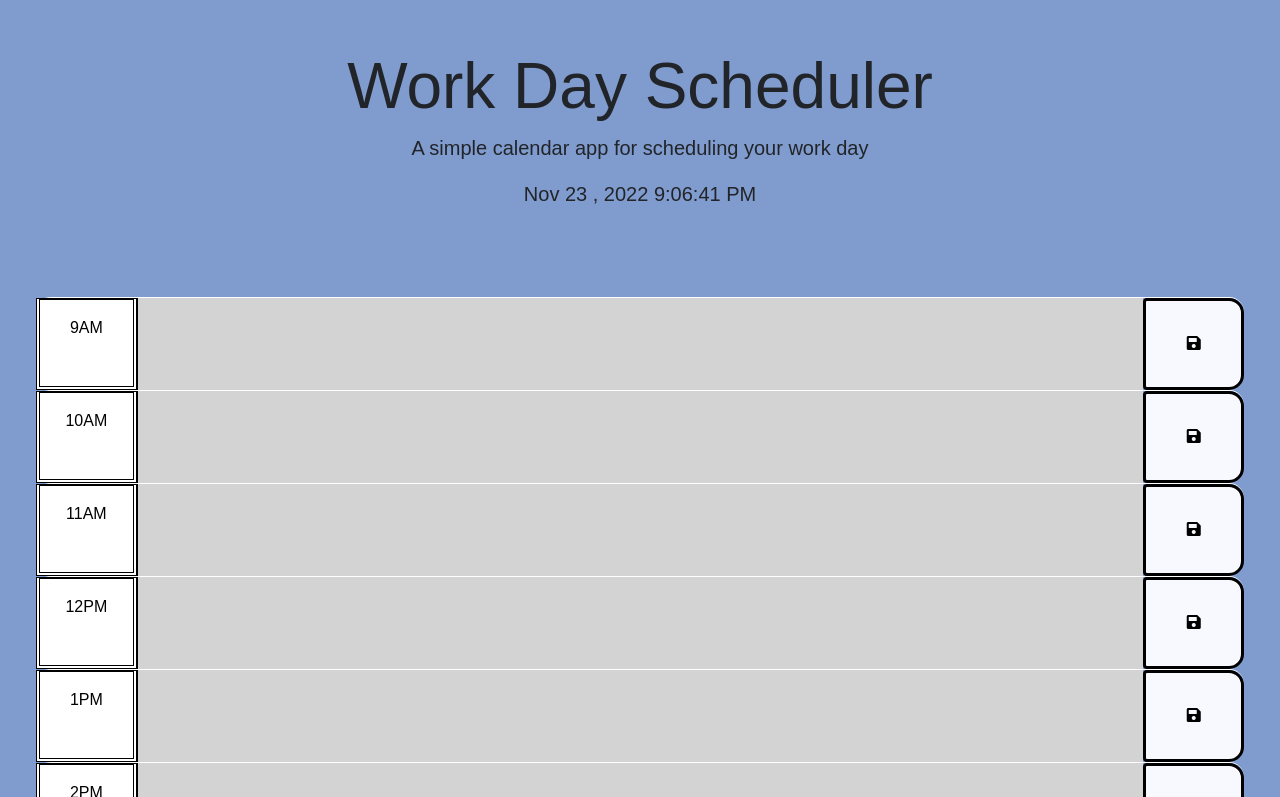
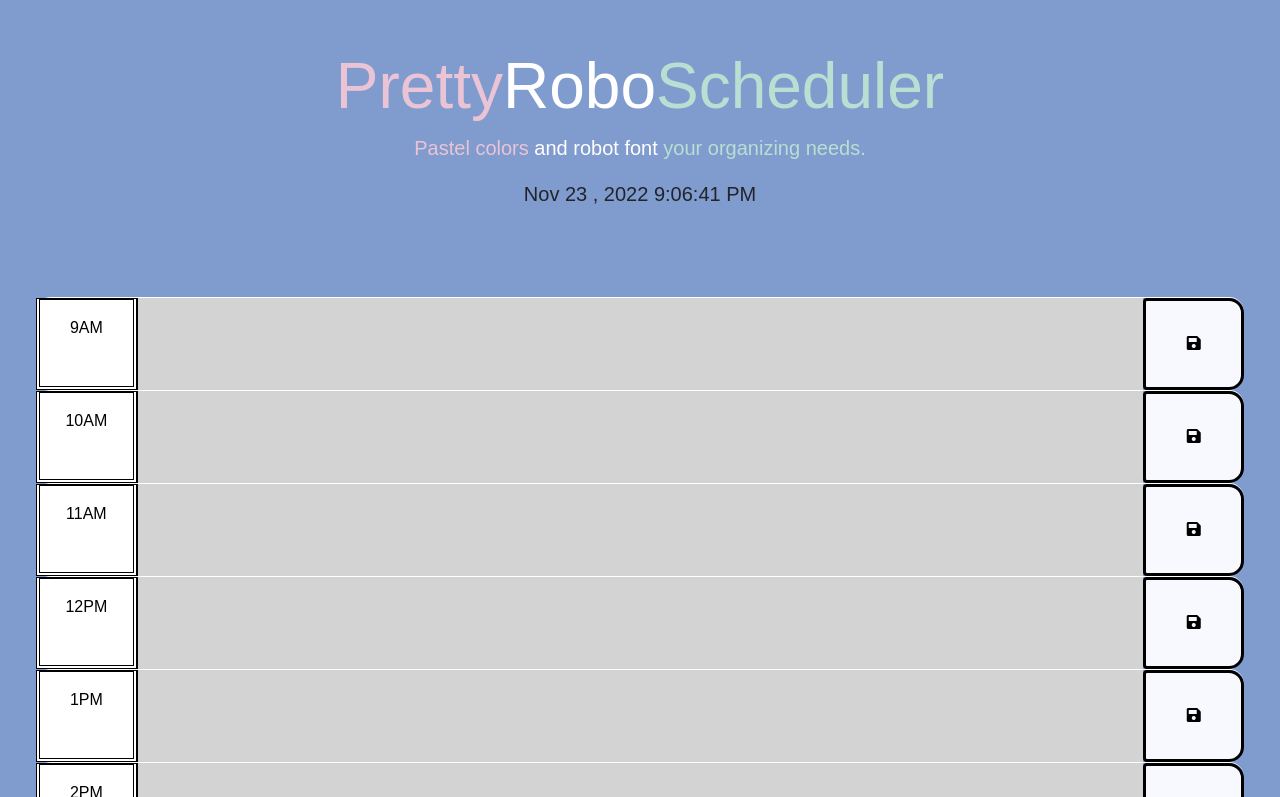
Before and after one commit to devitodev/prettyroboscheduler, a plain HTML site: page Develop/index.html in a window 1280 px wide. Shown: the top 797 px of the page. Drawn offline with nearby package versions, Linux system fonts and the light colour scheme; a web font is replaced by a local one.

Commit message:
made the website prettier

```diff
--- a/Develop/index.html
+++ b/Develop/index.html
@@ -30,27 +30,17 @@
       integrity="sha256-iu/zLUB+QgISXBLCW/mcDi/rnf4m4uEDO0wauy76x7U="
       crossorigin="anonymous"
     ></script>
-    <title>Scheduler</title>
+    <title>P.R. Scheduler</title>
   </head>
 
   <body>
     <header class="p-5 mb-4">
-      <h1 class="display-3">Work Day Scheduler</h1>
-      <p class="lead">A simple calendar app for scheduling your work day</p>
+      <h1 class="display-3"><span class="pretty">Pretty</span>  <span class="robo"> Robo </span> <span class="sched"> Scheduler </span></h1>
+      <p class="lead"><span class="pretty">Pastel colors</span> &nbsp <span class="robo">and robot font </span> &nbsp <span class="sched"> your organizing needs. </span> </p>
       <p id="currentDay" class="lead"></p>
     </header>
     <div class="container-fluid px-5">
-      <!-- Use class for "past", "present", and "future" to apply styles to the
-        time-block divs accordingly. The javascript will need to do this by
-        adding/removing these classes on each div by comparing the hour in the
-        id to the current hour. The html provided below is meant to be an example
-        demonstrating how the css provided can be leveraged to create the
-        desired layout and colors. The html below should be removed or updated
-        in the finished product. Remember to delete this comment once the
-        code is implemented.
-        -->
 
-      <!-- Example of a past time block. The "past" class adds a gray background color. -->
       <div id="hour-9" class="row time-block">
         <div class="col-2 col-md-1 hour text-center py-3">9AM</div>
         <textarea class="col-8 col-md-10 description" rows="3" id="text9am" data-hour="9" > </textarea>
@@ -59,7 +49,7 @@
         </button>
       </div>
 
-      <!-- Example of a present time block. The "present" class adds a red background color. -->
+
       <div id="hour-10" class="row time-block">
         <div class="col-2 col-md-1 hour text-center py-3">10AM</div>
         <textarea class="col-8 col-md-10 description" rows="3" id="text10am" data-hour="10"> </textarea>
@@ -68,7 +58,6 @@
         </button>
       </div>
 
-      <!-- Example of a future time block. The "future" class adds a green background color. -->
       <div id="hour-11" class="row time-block">
         <div class="col-2 col-md-1 hour text-center py-3">11AM</div>
         <textarea class="col-8 col-md-10 description" rows="3" id="text11am" data-hour="11"> </textarea>
--- a/Develop/style.css
+++ b/Develop/style.css
@@ -79,3 +79,21 @@ textarea {
   transform: scale(0.98);
   box-shadow: 3px 2px 22px 1px rgba(0, 0, 0, 0.24);
 }
+
+.robo {
+  color: white;
+}
+
+.pretty {
+  color:#eac4d5;
+}
+
+.sched {
+  color:  #b8e0d2;
+}
+
+.what {
+  display: flex;
+  justify-content: center;
+  align-items: center;
+}
```
